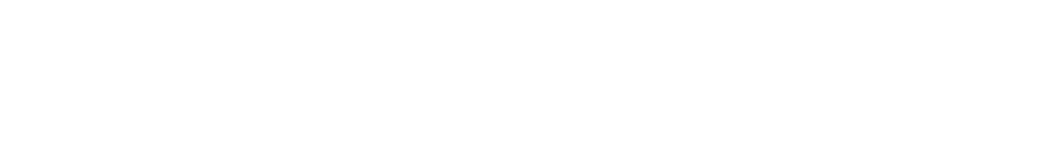
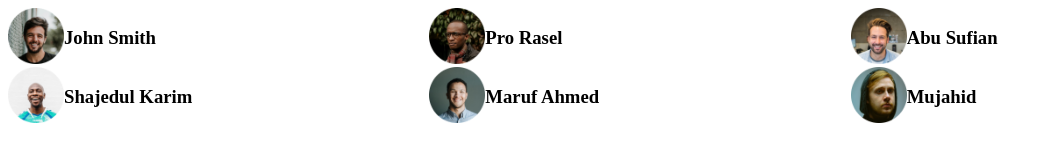
Before and after one commit to ashanur28/Leaderboardcss3, a plain HTML site: page index.html in a window 1280 px wide. Shown: the whole page, without its empty margins (0-1052 px from the left). Drawn offline with Linux system fonts and the light colour scheme.

Commit message:
firstcommit

```diff
--- a/index.html
+++ b/index.html
@@ -6,10 +6,49 @@
     <meta http-equiv="X-UA-Compatible" content="IE=edge">
     <meta name="viewport" content="width=device-width, initial-scale=1.0">
     <title>LeaderBoard</title>
+    <!-- stylesheet -->
+    <link rel="stylesheet" href="styles/style.css">
 </head>
 
 <body>
+    <!-- header stara -->
+    <header>
+        <!-- header end -->
+    </header>
+    <main>
+        <section>
+            <div class="players">
+                <div class="player">
+                    <img src="images/players/player-1.png" alt="">
+                    <h3>John Smith</h3>
+                </div>
+                <div class="player">
 
+                    <img src="images/players/player-2.png" alt="">
+                    <h3>Pro Rasel</h3>
+                </div>
+                <div class="player">
+
+                    <img src="images/players/player-3.png" alt="">
+                    <h3>Abu Sufian</h3>
+                </div>
+                <div class="player">
+
+                    <img src="images/players/player-4.png" alt="">
+                    <h3>Shajedul Karim</h3>
+                </div>
+                <div class="player">
+                    <img src="images/players/player-5.png" alt="">
+                    <h3>Maruf Ahmed</h3>
+                </div>
+                <div class="player">
+
+                    <img src="images/players/player-6.png" alt="">
+                    <h3>Mujahid</h3>
+                </div>
+            </div>
+        </section>
+    </main>
 </body>
 
 </html>
--- /dev/null
+++ b/styles/style.css
@@ -0,0 +1,14 @@
+/* top players style */
+.players {
+    display: grid;
+    grid-template-columns: repeat(3, 1fr);
+}
+
+.player {
+    display: flex;
+}
+
+.player img {
+    width: 56px;
+    height: 56px;
+}
```
